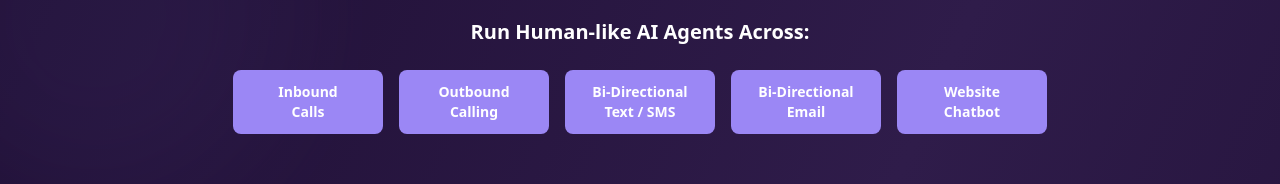
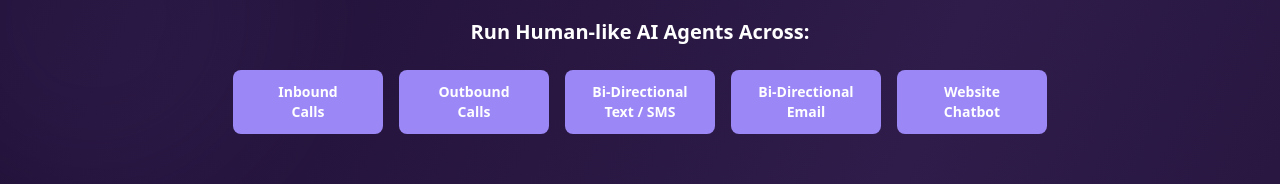
Before and after one commit to awesbecher/powered-by-website, a React (Vite) app: page / in a window 1280 px wide. Shown: the part 688-872 px from the top of the page. Built offline with nearby package versions, Linux system fonts and the light colour scheme.

Commit message:
Rename Outbound calling button
Update the label of the "Outbound calling" button in the navigation to "Outbound Calls" for consistency.

```diff
--- a/src/components/home/NavigationButtons.tsx
+++ b/src/components/home/NavigationButtons.tsx
@@ -4,7 +4,7 @@ import { Link } from "react-router-dom";
 export const NavigationButtons = () => {
   const buttons = [
     { title: "Inbound\nCalls", path: "/" },
-    { title: "Outbound\nCalling", path: "/" },
+    { title: "Outbound\nCalls", path: "/" },
     { title: "Bi-Directional\nText / SMS", path: "/" },
     { title: "Bi-Directional\nEmail", path: "/" },
     { title: "Website\nChatbot", path: "/" },
```
